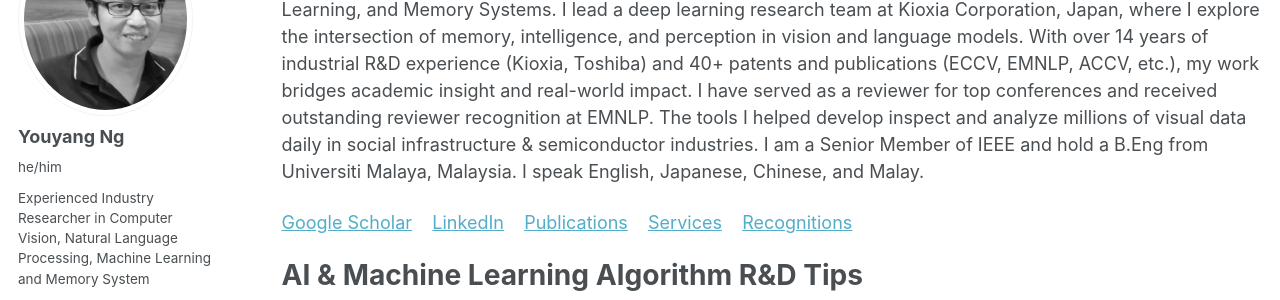
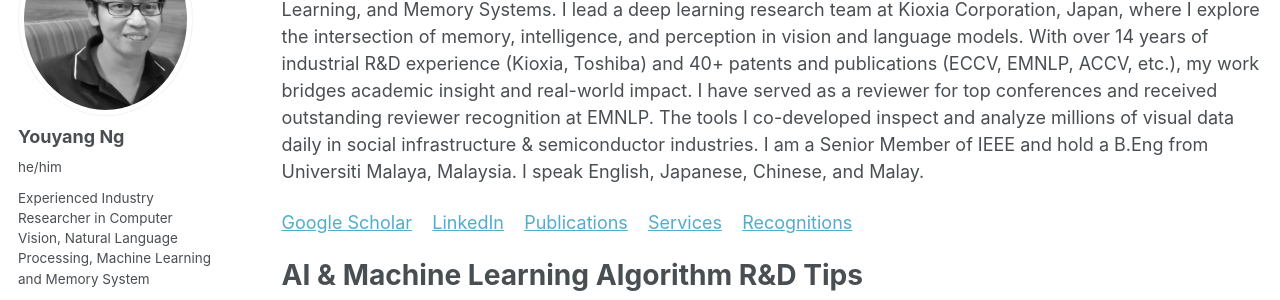
Before and after one commit to yy29/yy29.github.io, a Jekyll site: the page built from _pages/about.md, in a window 1280 px wide and 900 px high. Shown: the part 183-483 px from the top of the window. Built offline with Jekyll 4.4.1, drawn with Linux system fonts in a browser that asks for light colours; some web fonts are replaced; some of the changed text lies outside the part shown.

Commit message:
Update about.md

```diff
--- a/_pages/about.md
+++ b/_pages/about.md
@@ -8,7 +8,7 @@ redirect_from:
   - /about.html
 ---
 
-Hi, I’m Youyang, a seasoned industry researcher in Computer Vision, Natural Language Processing, Machine Learning, and Memory Systems. I lead a deep learning research team at Kioxia Corporation, Japan, where I explore the intersection of memory, intelligence, and perception in vision and language models. With over 14 years of industrial R&D experience (Kioxia, Toshiba) and 40+ patents and publications (ECCV, EMNLP, ACCV, etc.), my work bridges academic insight and real-world impact. I have served as a reviewer for top conferences and received outstanding reviewer recognition at EMNLP. The tools I helped develop inspect and analyze millions of visual data daily in social infrastructure & semiconductor industries. I am a Senior Member of IEEE and hold a B.Eng from Universiti Malaya, Malaysia. I speak English, Japanese, Chinese, and Malay.
+Hi, I’m Youyang, a seasoned industry researcher in Computer Vision, Natural Language Processing, Machine Learning, and Memory Systems. I lead a deep learning research team at Kioxia Corporation, Japan, where I explore the intersection of memory, intelligence, and perception in vision and language models. With over 14 years of industrial R&D experience (Kioxia, Toshiba) and 40+ patents and publications (ECCV, EMNLP, ACCV, etc.), my work bridges academic insight and real-world impact. I have served as a reviewer for top conferences and received outstanding reviewer recognition at EMNLP. The tools I co-developed inspect and analyze millions of visual data daily in social infrastructure & semiconductor industries. I am a Senior Member of IEEE and hold a B.Eng from Universiti Malaya, Malaysia. I speak English, Japanese, Chinese, and Malay.
 
 [Google Scholar](https://scholar.google.com/citations?user=4BGLw_QAAAAJ) &nbsp;&nbsp; [LinkedIn](https://www.linkedin.com/in/youyang-ng-55a10ab9/) &nbsp;&nbsp; [Publications](publications.md) &nbsp;&nbsp; [Services](#services) &nbsp;&nbsp; [Recognitions](#recognitions)
 
```
